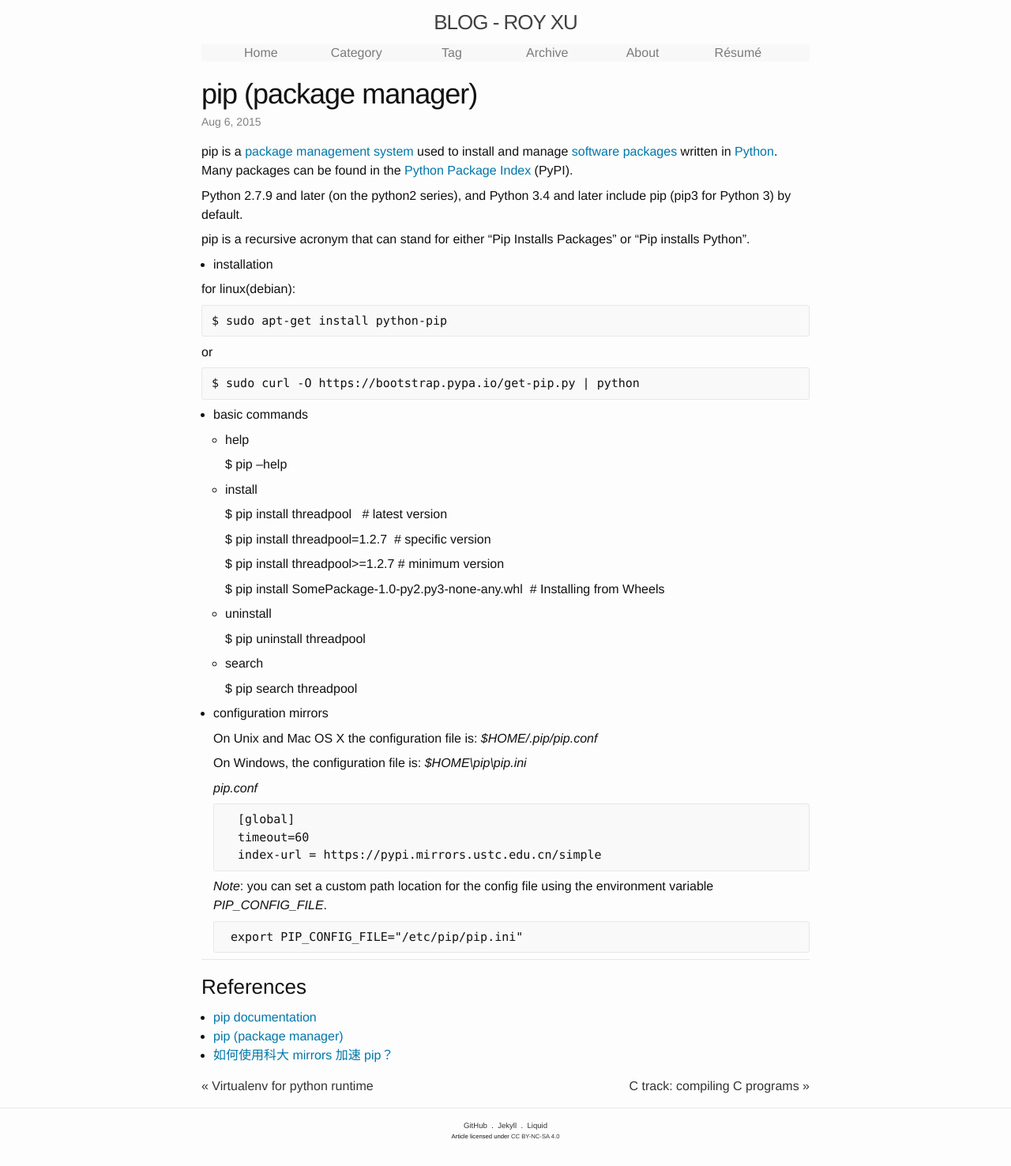
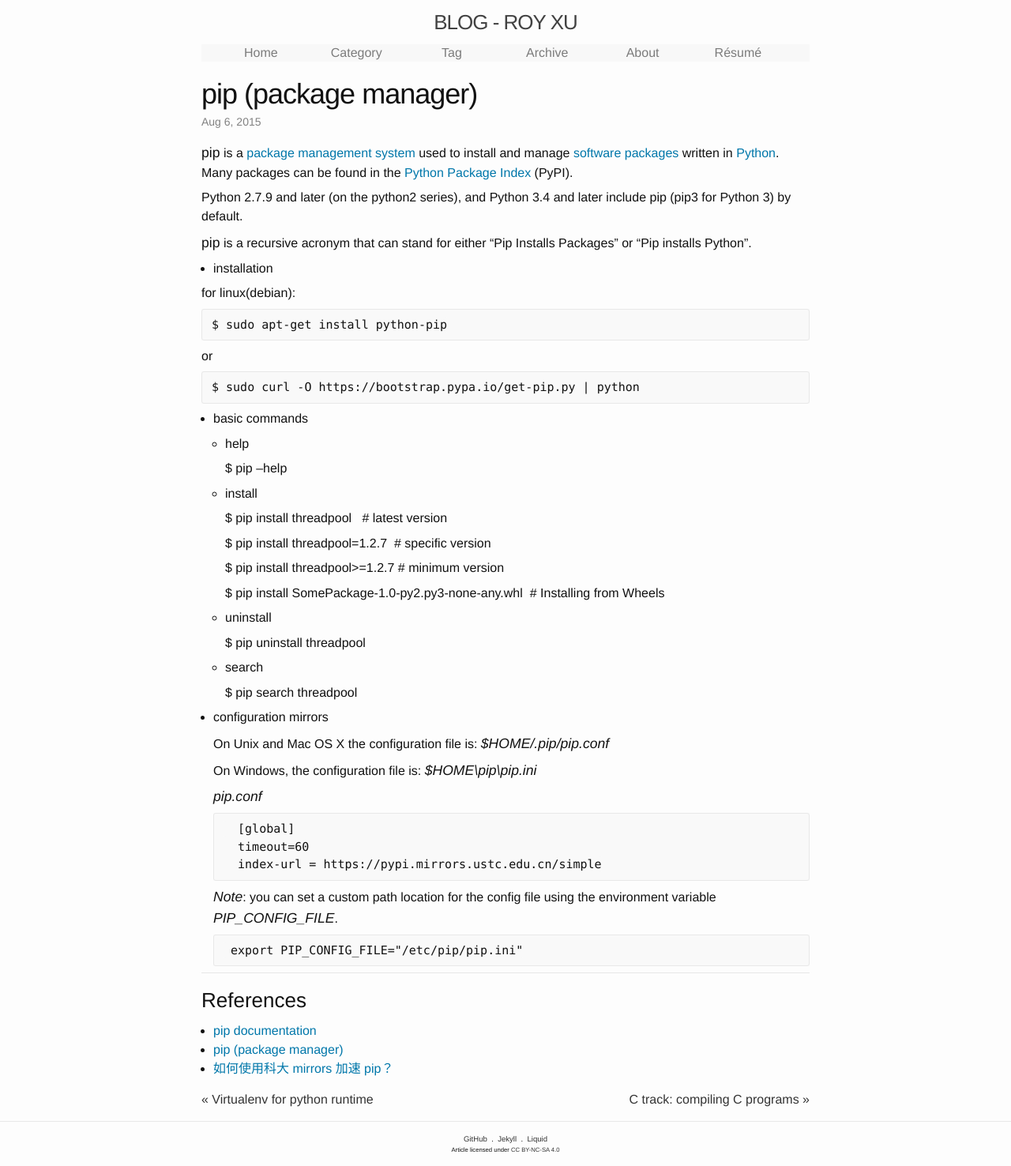
Before and after one commit to ousiax/ousiax.github.io, a Jekyll site: the page built from _posts/2015-08-06-pip-(package-manager).md, in a window 1280 px wide. Shown: the whole page at 79% size. Built offline with Jekyll 4.4.1, drawn with Linux system fonts in a browser that asks for light colours; comment, search, counter and statistics services are not loaded.

Commit message:
Update _layout.scss

```diff
--- a/_sass/_layout.scss
+++ b/_sass/_layout.scss
@@ -293,6 +293,11 @@
 
     strong {
         font-weight: 500;
+        font-size: 1.1em;
+    }
+
+    em {
+        font-size: 1.1em;
     }
 
     a {
```
